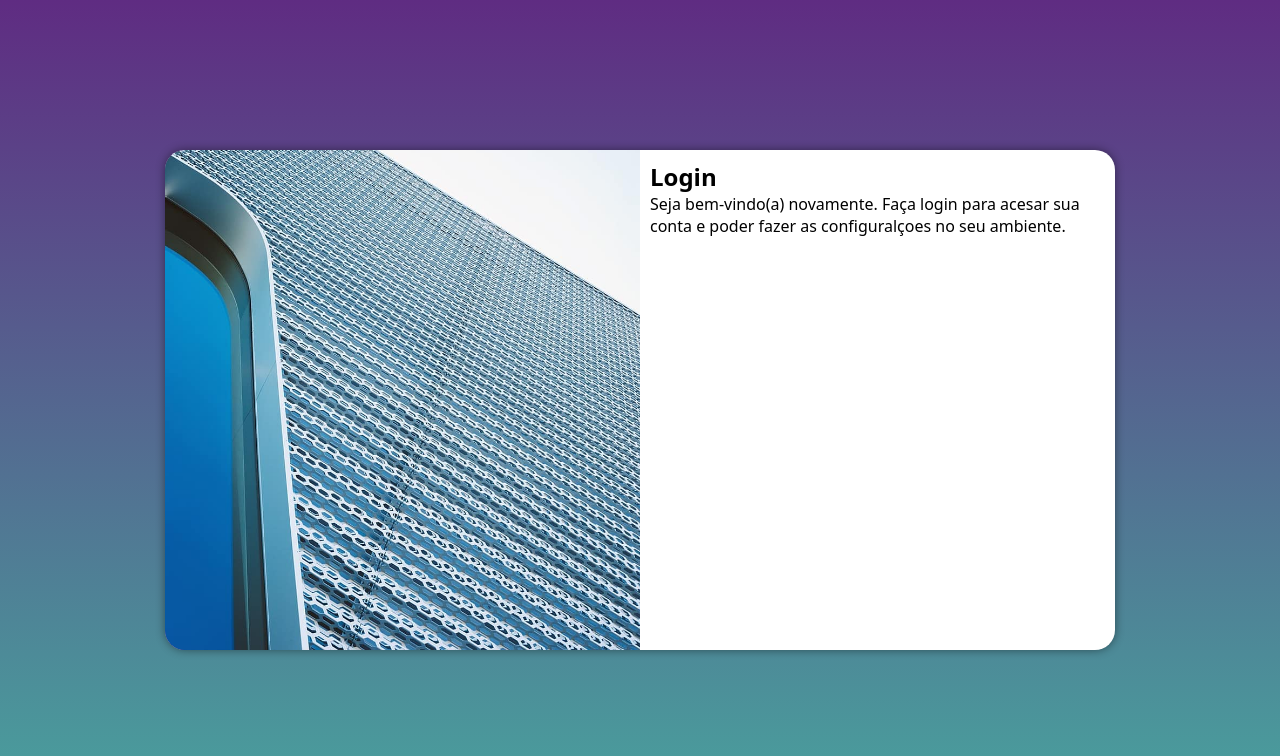
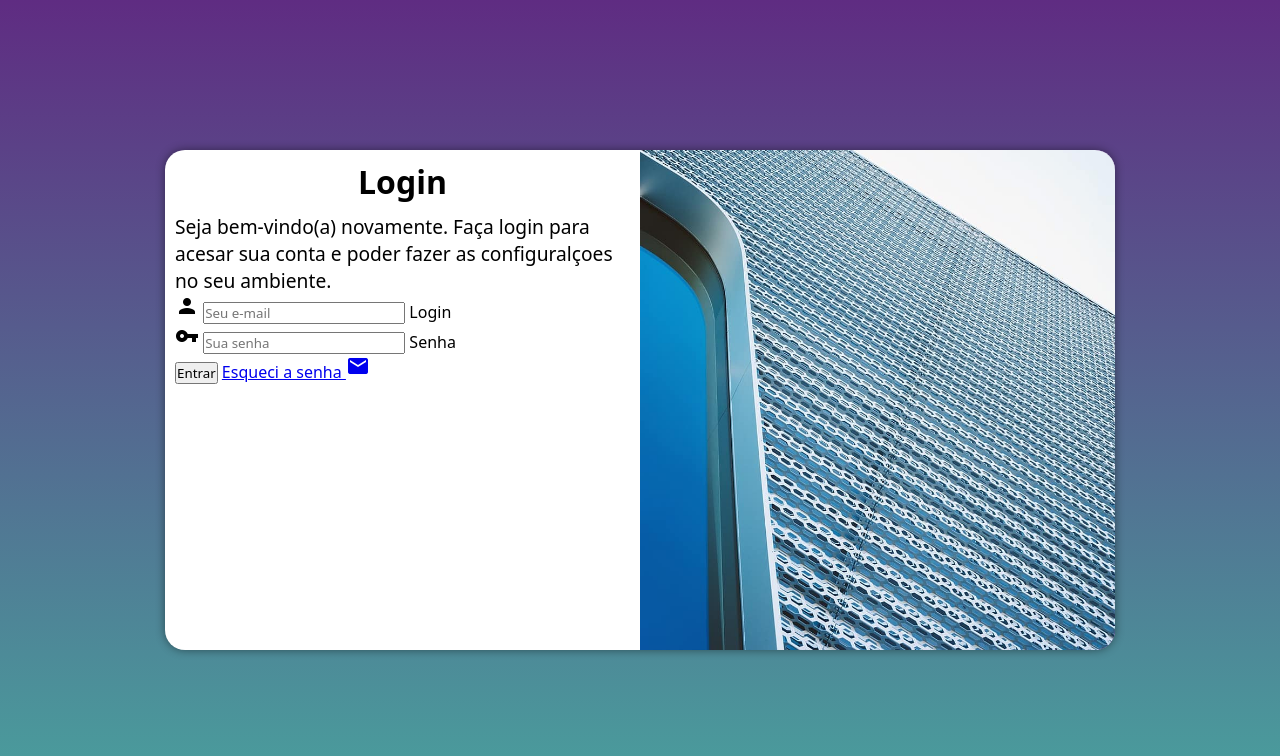
Before and after one commit to erickwac/projeto-login, a plain HTML site: page index.html in a window 1280 px wide. Drawn offline with Linux system fonts and the light colour scheme.

Commit message:
adicionei o formulario

```diff
--- a/estilos/media-query.css
+++ b/estilos/media-query.css
@@ -9,7 +9,9 @@ Desktop: 992px até 1200px
 Grandes telas: acima de 1200px
 */
 
-@media screen and (min-width: 768px) and (max-width: 992px) { /*TABLET*/
+
+/*------------------------------TABLET-------------------------------------------*/
+@media screen and (min-width: 768px) and (max-width: 992px) {
 
     body {
         background-image: linear-gradient(to top,#49a09d,#5f2c82 );
@@ -30,6 +32,7 @@ Grandes telas: acima de 1200px
         width: 70%;
     }
 }
+/*---------------------TELAS MAIORES DE 992PX-----------------------------------*/
 
 @media screen and (min-width: 992px) { /*TELAS MAIORES DE 992PX*/
 
@@ -43,13 +46,21 @@ Grandes telas: acima de 1200px
     }
 
     section#login div#imagem {
-        float: left;
+        float: right;
         width: 50%;
         height: 100%;
     }
 
     section#login div#formulario {
-        float: right;
+        float: left;
         width: 50%;
     }
+
+    div#formulario h1 {
+        font-size: 2em;
+    }
+
+    div#formulario p {
+        font-size: 1.2em;
+    }
 }
--- a/estilos/style.css
+++ b/estilos/style.css
@@ -53,3 +53,12 @@ section#login div#formulario {
     display: block;
     padding: 10px;
 }
+
+div#formulario h1 {
+    text-align: center;
+    margin-bottom: 10px;
+}
+
+div#formulario p {
+    font-size: 0.8em;
+}
--- a/index.html
+++ b/index.html
@@ -5,6 +5,7 @@
     <meta http-equiv="X-UA-Compatible" content="IE=edge">
     <meta name="viewport" content="width=device-width, initial-scale=1.0">
     <title>Login</title>
+    <link href="https://fonts.googleapis.com/icon?family=Material+Icons" rel="stylesheet">
     <link rel="stylesheet" href="estilos/style.css">
     <link rel="stylesheet" href="estilos/media-query.css">
 </head>
@@ -17,7 +18,22 @@
             <div id="formulario">
                 <h1>Login</h1>
                 <p>Seja bem-vindo(a) novamente. Faça login para acesar sua conta e poder fazer as configuralçoes no seu ambiente.</p>
-                <form action="login.php" method="post"></form>
+                <form action="login.php" method="post" autocomplete="on">
+                    <div class="campo">
+                        <span class="material-icons">person</span>
+                        <input type="email" name="login" id="ilogin" placeholder="Seu e-mail" autocomplete="email" required maxlength="30">
+                        <label for="ilogin">Login</label>
+                    </div>
+                    <div class="campo">
+                        <span class="material-icons">vpn_key</span>
+                        <input type="password" name="senha" id="isenha" placeholder="Sua senha" autocomplete="current-password" required minlength="8" maxlength="20">
+                        <label for="isenha">Senha</label>
+                    </div>
+                    <input type="submit" value="Entrar">
+                    <a href="esqueci.html">
+                        Esqueci a senha <span class="material-icons">mail</span>
+                    </a>
+                </form>
             </div>
         </section>
     </main>
```
